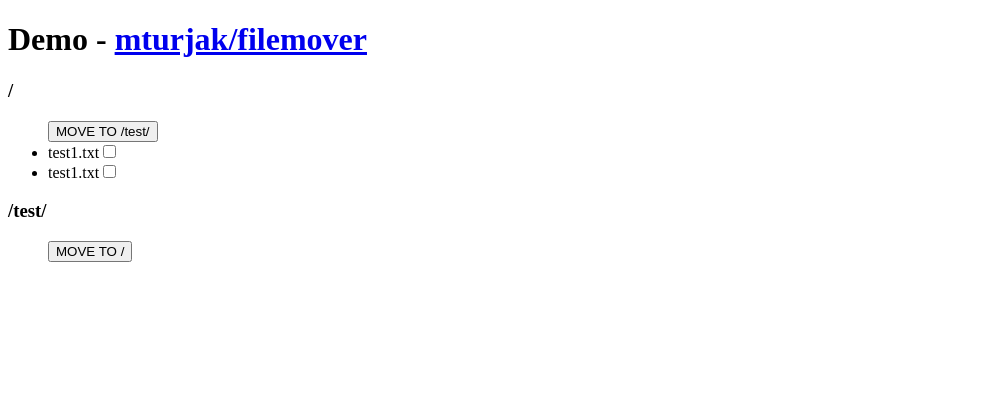
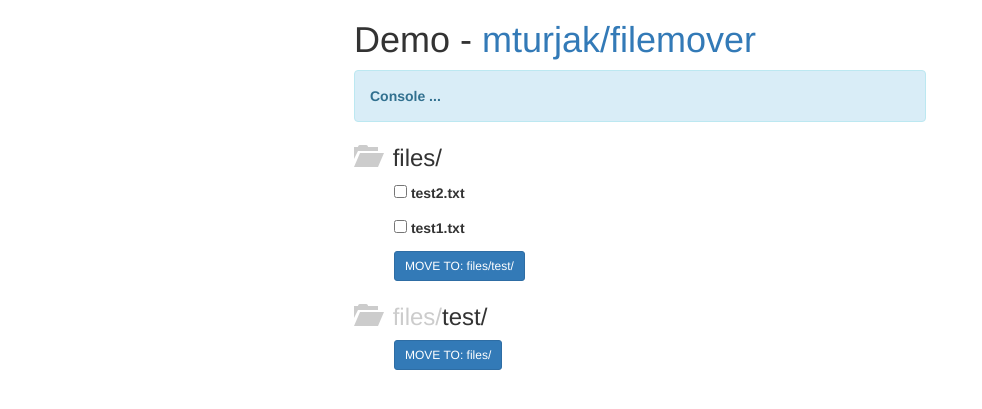
Before and after one commit to mturjak/filemover, a PHP site: page / in a window 1280 px wide. Shown: the top 409 px of the page, without its empty margins (0-982 px from the left). Run offline with PHP 8.4, Linux system fonts and the light colour scheme; some libraries are stand-ins or nearby versions.

Commit message:
added list_files functionality (API: if no filenames passed - returns list of filenames in folder)

```diff
--- a/css/demo.css
+++ b/css/demo.css
@@ -0,0 +1,21 @@
+html {
+	width: 100%;
+}
+body {
+	width: 90%;
+  max-width: 700px;
+  margin: 0 auto;
+  padding: 0 5%;
+}
+.lightgray {
+	color: #ccc;
+}
+ul {
+	list-style: none;
+}
+li {
+	margin: 8px 0;
+}
+h3 i.glyphicon {
+	margin-right: 8px;
+}
--- a/index.html
+++ b/index.html
@@ -3,6 +3,7 @@
 <head>
  	<meta charset="utf-8">
   <title>mturjak/filemover - demo</title>
+  <link rel="stylesheet" href="//netdna.bootstrapcdn.com/bootstrap/3.1.1/css/bootstrap.min.css">
  	<link rel="stylesheet" type="text/css" href="css/demo.css">
  	<script src="//ajax.googleapis.com/ajax/libs/jquery/2.1.0/jquery.min.js"></script>
   <script src="js/jquery.filemover.min.js"></script>
@@ -12,36 +13,54 @@
  		<h1>Demo - <a href="https://github.com/mturjak/filemover">mturjak/filemover</a></h1>
  	</header>
  	<section id="main-content">
- 	<div class="console"></div>
-  <h3>/</h3>
+ 	<div class="console alert alert-info">
+    <p><strong>Console ...</strong></p>
+  </div>
+  <h3><i class="glyphicon glyphicon-folder-open lightgray"></i> files/</h3>
  	<ul id="f1" class="file-list">
-    <button class="move" data-origin="" data-target="test" data-tid="#f2">MOVE TO /test/</button>
- 	  <li class="file" data-fname="test1.txt">test1.txt<input class="to_move" type="checkbox" /></li>
-    <li class="file" data-fname="test2.txt">test1.txt<input class="to_move" type="checkbox" /></li>
+    <li><button class="move btn btn-primary btn-sm" data-origin="" data-target="test" data-tid="#f2">MOVE TO: files/test/</button></li>
  	</ul>
-  <h3>/test/</h3>
+  <h3><i class="glyphicon glyphicon-folder-open lightgray"></i> <span class="lightgray">files/</span>test/</h3>
   <ul id="f2" class="file-list">
-    <button class="move" data-origin="test" data-target="" data-tid="#f1">MOVE TO /</button>
+    <li><button class="move btn btn-primary btn-sm" data-origin="test" data-target="" data-tid="#f1">MOVE TO: files/</button></li>
   </ul>
 	</section>
  	<footer>
  	</footer>
   <script type="text/javascript">
+    function listFiles(obj, dir) {
+      $.ajax({
+        url: 'server/php/index.php',
+        data: {'dir': dir },
+        dataType: 'json',
+        type: 'POST'
+      }).done(function(res){
+        $.each(res.files, function(){
+          $('<li class="file" data-fname="'
+            +( dir == '' ? '' : dir+'/')
+            +this+'"><label><input class="to_move" type="checkbox" /> '
+            +this+'</label></li>').prependTo(obj);
+        });
+      });
+    }
     $(function(){
+      $('.file-list').each(function(i){
+        listFiles(this,$(this).find('button.move').data('origin'));
+      });
       $('.file-list').on('change', 'input.to_move', function(){
-        $(this).parent().toggleClass('selected');
+        $(this).parent().parent().toggleClass('selected');
       });
       $('.move').on('click', function(){
         var origin = ( $(this).data('origin') == '' ? '' : $(this).data('origin') + '/'),
             target = $(this).data('target'),
             targetId = $(this).data('tid');
-        $(this).siblings('li.selected').filemover( target, function(obj, res){
+        $(this).parent().siblings('li.selected').filemover( target, function(obj, res){
+          $('.console').html('');
           $.each( res, function(i){
-            console.log(obj[i] + "  " + targetId );
             $('.console').append( "<p>"+this.message+"</p>" );
             if( this.done ) {
               var fn = $(obj[i]).data('fname').replace( origin, '' );
-              $(obj[i]).data('fname', target + '/' + fn).appendTo(targetId);
+              $(obj[i]).data('fname', target + '/' + fn).prependTo(targetId);
             }
           });
         });
--- a/server/php/FileMoverClass.php
+++ b/server/php/FileMoverClass.php
@@ -40,7 +40,10 @@ class FileMover {
     if(empty($data)) {
       $response = array('done'=>0,'message'=>'No values passed or values not set correctly.');
     } else {
-      if(gettype($data['file']) == 'array') {
+      if(!isset($data['file'])) {
+        // if no files passed return list of files in directory
+        $response = $this->list_files($data['dir']);
+      } else if(gettype($data['file']) == 'array') {
         // move multiple files (passed as an array of filenames)
         $response = array();
         foreach($data['file'] as $f) {
@@ -68,20 +71,34 @@ class FileMover {
 
   private function post($f, $d){
     $out = array();
-    if(isset($_POST[$f]) && isset($_POST[$d])) {
+    if(isset($_POST[$f]))
       $out['file'] = $_POST[$f];
+    if(isset($_POST[$d]))
       $out['dir'] = $_POST[$d];
-    }
     return $out;
   }
 
   private function get($f, $d){
     $out = array();
-    if(isset($_GET[$f]) && isset($_GET[$d])) {
+    if(isset($_GET[$f]))
       $out['file'] = $_GET[$f];
+    if(isset($_GET[$d]))
       $out['dir'] = $_GET[$d];
+    return $out;
+  }
+
+  private function list_files($dir) {
+    $baseDir = $this->options['dir'];
+    $dir = realpath($baseDir.$dir);
+    if(strpos($dir."/", $baseDir) === 0){
+      $files = array();
+      foreach (scandir($dir) as $item) {
+        if(!is_dir($dir."/".$item))
+          $files[] = $item;
+      }
+      return array('done'=>0,'files' => $files);
     }
-    return $out;
+    return array('done'=>0,'message'=>'Invalide directory!');
   }
 
   private function move($fname, $target_dir) {
```
